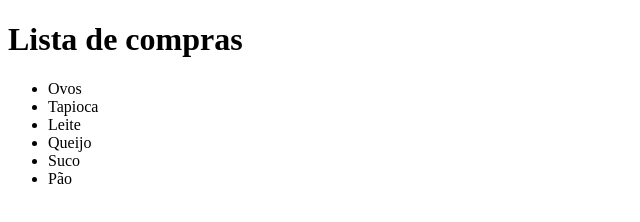
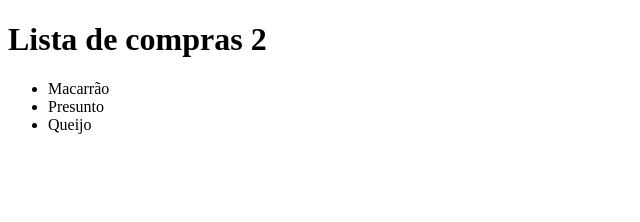
Before and after one commit to ThalesAvila/meu-primeiro-repo-54635, a plain HTML site: page index.html in a window 1280 px wide. Shown: the whole page, without its empty margins (0-640 px from the left). Drawn offline with Linux system fonts and the light colour scheme.

Commit message:
Lista de compras 2

```diff
--- a/index.html
+++ b/index.html
@@ -7,14 +7,11 @@
     <title>Minha lista de compras</title>
   </head>
   <body>
-    <h1>Lista de compras</h1>
+    <h1>Lista de compras 2</h1>
     <ul>
-      <li>Ovos</li>
-      <li>Tapioca</li>
-      <li>Leite</li>
+      <li>Macarrão</li>
+      <li>Presunto</li>
       <li>Queijo</li>
-      <li>Suco</li>
-      <li>Pão</li>
     </ul>
   </body>
 </html>
```
